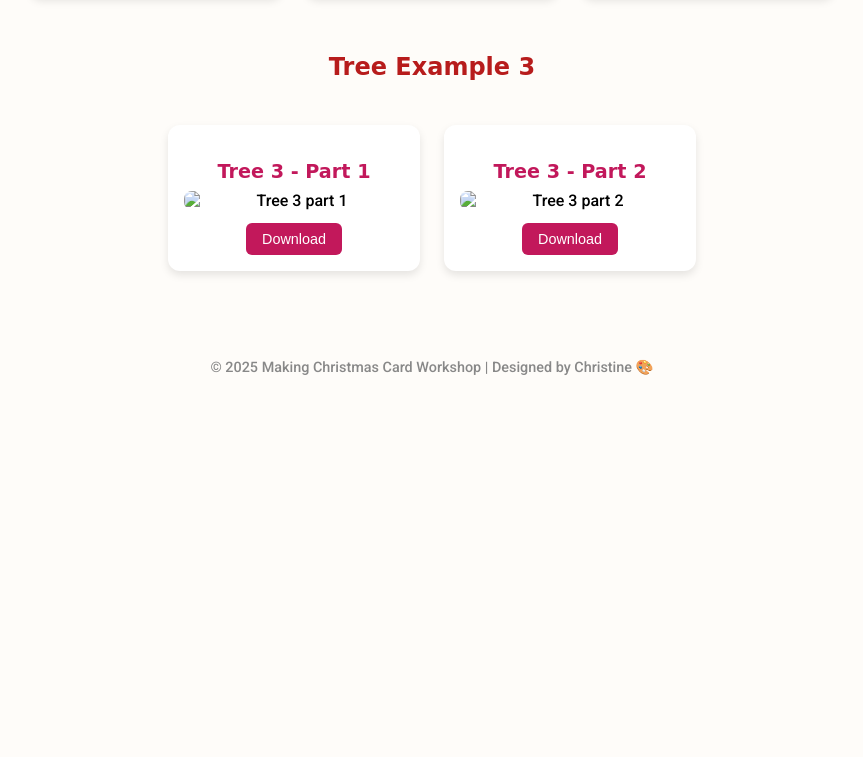
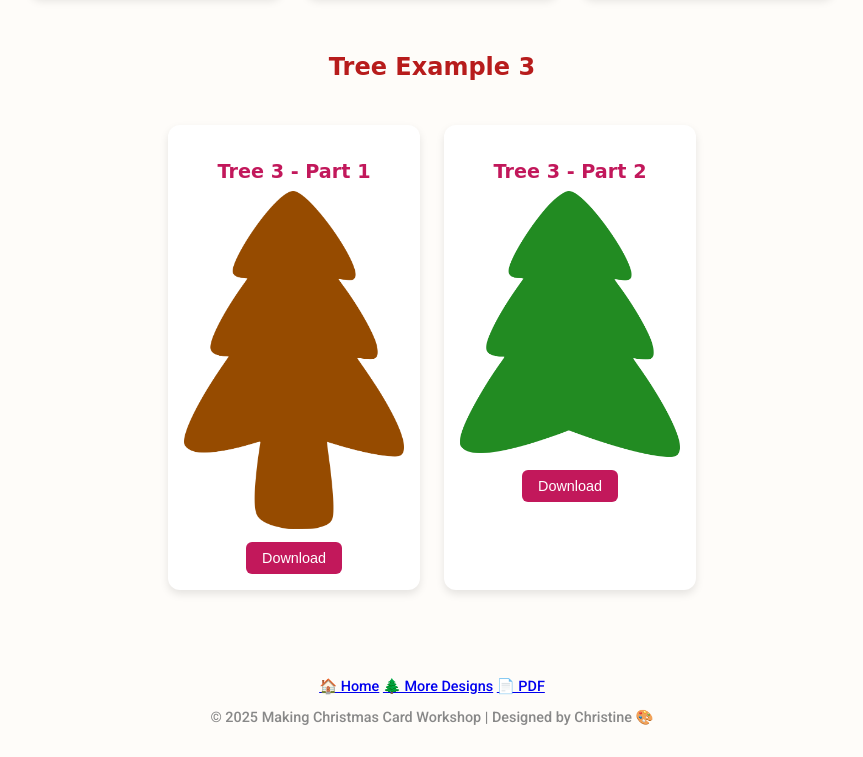
Before and after one commit to scriptfairy/cards, a plain HTML site: page xmas/index.html in a window 1280 px wide. Shown: the part 1274-2031 px from the top of the page, without its empty margins (208-1071 px from the left). Before the commit the page ends 1666 px from the top, so only its background shows below. Drawn offline with Linux system fonts and the light colour scheme; a web font is replaced by a local one.

Commit message:
Update image sources and footer structure

```diff
--- a/xmas/index.html
+++ b/xmas/index.html
@@ -141,22 +141,28 @@
   <div class="gallery">
     <div class="card">
       <h3>Tree 3 - Part 1</h3>
-      <img src="tree-7-1.png" alt="Tree 3 part 1">
-      <a href="tree-7-1.png" download>
+      <img src="tree-07-1.png" alt="Tree 3 part 1">
+      <a href="tree-07-1.png" download>
         <button class="download-btn">Download</button>
       </a>
     </div>
     <div class="card">
       <h3>Tree 3 - Part 2</h3>
-      <img src="tree-7-2.png" alt="Tree 3 part 2">
-      <a href="tree-7-2.png" download>
+      <img src="tree-07-2.png" alt="Tree 3 part 2">
+      <a href="tree-07-2.png" download>
         <button class="download-btn">Download</button>
       </a>
     </div>
   </div>
 
   <footer>
-    © 2025 Making Christmas Card Workshop | Designed by Christine 🎨
-  </footer>
+    <div class="footer-links">
+      <a href="index.html">🏠 Home</a>
+      <a href="more_design.html">🌲 More Designs</a>
+      <a href="pdf.html">📄 PDF</a>
+    </div>
+  <p>© 2025 Making Christmas Card Workshop | Designed by Christine 🎨</p>
+</footer>
+
 </body>
 </html>
```
